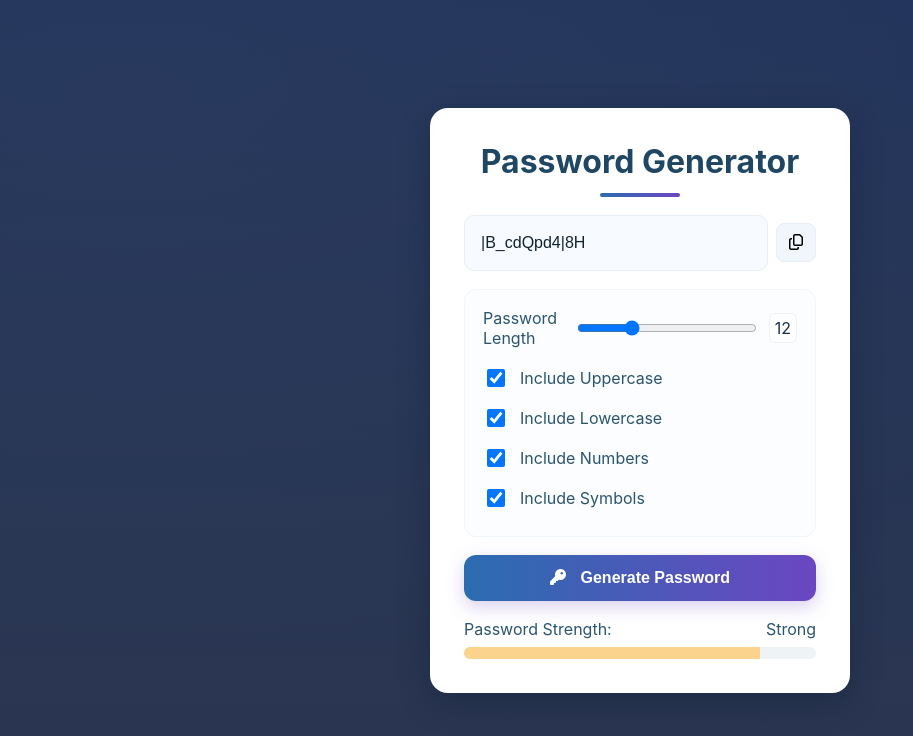
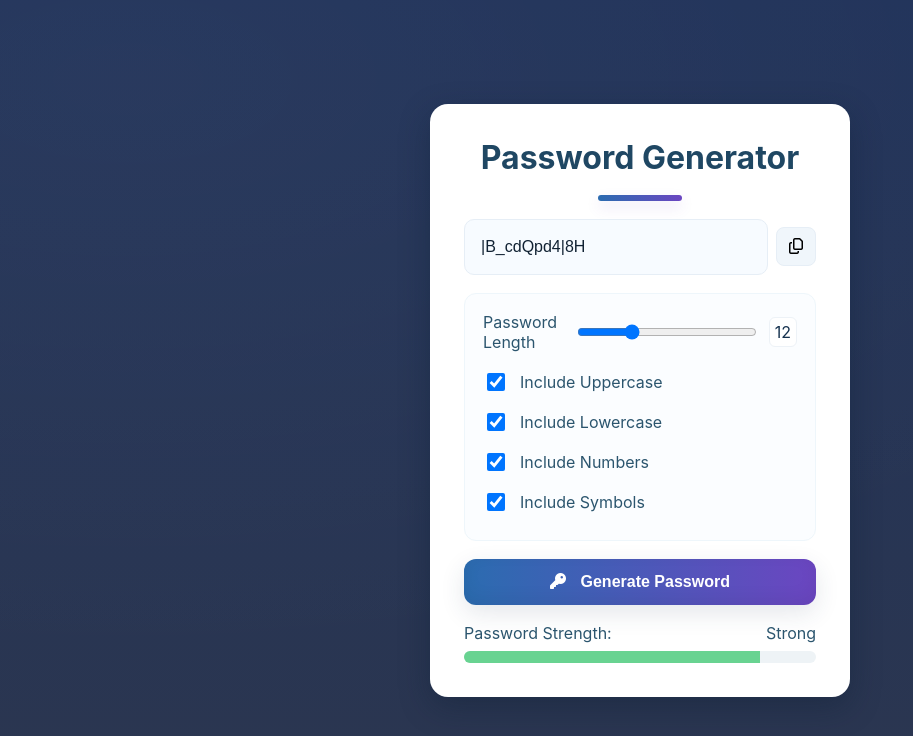
Before and after one commit to AURORAE-codermode/Password_Generator, a plain HTML site: page index.html in a window 1280 px wide. Shown: the whole page, without its empty margins (0-913 px from the left). Drawn offline with Linux system fonts and the light colour scheme.

Commit message:
Refactor title underline and button styles

```diff
--- a/style.css
+++ b/style.css
@@ -34,14 +34,13 @@ body{
   color:#1f4763;
   position:relative;
 }
-.title:after{
-  content:'';
-  display:block;
-  height:4px;
-  width:80px;
-  margin:12px auto 0;
+.title-underline{
+  height:6px;
+  width:84px;
+  margin:8px auto 18px;
+  border-radius:999px;
   background: linear-gradient(90deg,#2b6cb0,#6b46c1);
-  border-radius:4px;
+  box-shadow: 0 6px 14px rgba(107,70,193,0.15);
 }
 
 .output-row{display:flex;gap:8px;align-items:center;margin-bottom:18px}
@@ -60,8 +59,11 @@ body{
   padding:10px 12px;
   border-radius:8px;
   cursor:pointer;
+  transition: background-color 180ms ease, transform 120ms ease, color 160ms ease;
 }
 .icon-btn i{font-size:16px}
+.icon-btn:hover{background:#e6f0fb;color:#0f3b63;transform:translateY(-1px)}
+
 
 .controls{background:#fbfdff;border-radius:12px;padding:18px;margin-bottom:18px;border:1px solid #eef6fb}
 .control-row{display:flex;justify-content:space-between;align-items:center;margin-bottom:10px}
@@ -78,16 +80,26 @@ input[type=range]{width:180px}
   padding:14px 18px;
   border-radius:12px;
   border:0;color:#fff;font-weight:600;font-size:16px;
-  background:var(--accent);
-  box-shadow: 0 6px 18px rgba(107,70,193,0.25);
+  background: linear-gradient(90deg,#2b6cb0,#6b46c1);
+  box-shadow: 0 8px 24px rgba(43,54,92,0.12), inset 0 -6px 18px rgba(0,0,0,0.06);
   cursor:pointer;
+  transition: transform 160ms ease, box-shadow 160ms ease;
 }
+.generate-btn:hover{transform:translateY(-2px);box-shadow:0 12px 34px rgba(43,54,92,0.18)}
 .generate-btn i{margin-right:10px}
+
 
 .strength-container{margin-top:18px}
 .strength-label{display:flex;justify-content:space-between;color:#2b556e;margin-bottom:8px}
 .strength-track{height:12px;background:#eef3f6;border-radius:10px;overflow:hidden}
-.strength-bar{height:100%;width:0;background:#fbd38d;transition:width 300ms ease,background-color 300ms ease}
+.strength-bar{height:100%;width:0;background:#fbd38d;transition:width 400ms cubic-bezier(.2,.9,.2,1),background-color 300ms ease}
+.strength-bar.weak{background:#fc8181}
+.strength-bar.medium{background:#fbd38d}
+.strength-bar.strong{background:#68d391}
+
+/* warning */
+.checkbox-warning{background:#fff3cd;border:1px solid #ffecb5;color:#8a5a00;padding:10px;border-radius:8px;margin-bottom:10px;font-size:14px;display:block;text-align:center}
+.checkbox-warning[hidden]{display:none}
 
 /* small screens */
 @media (max-width:420px){
```
